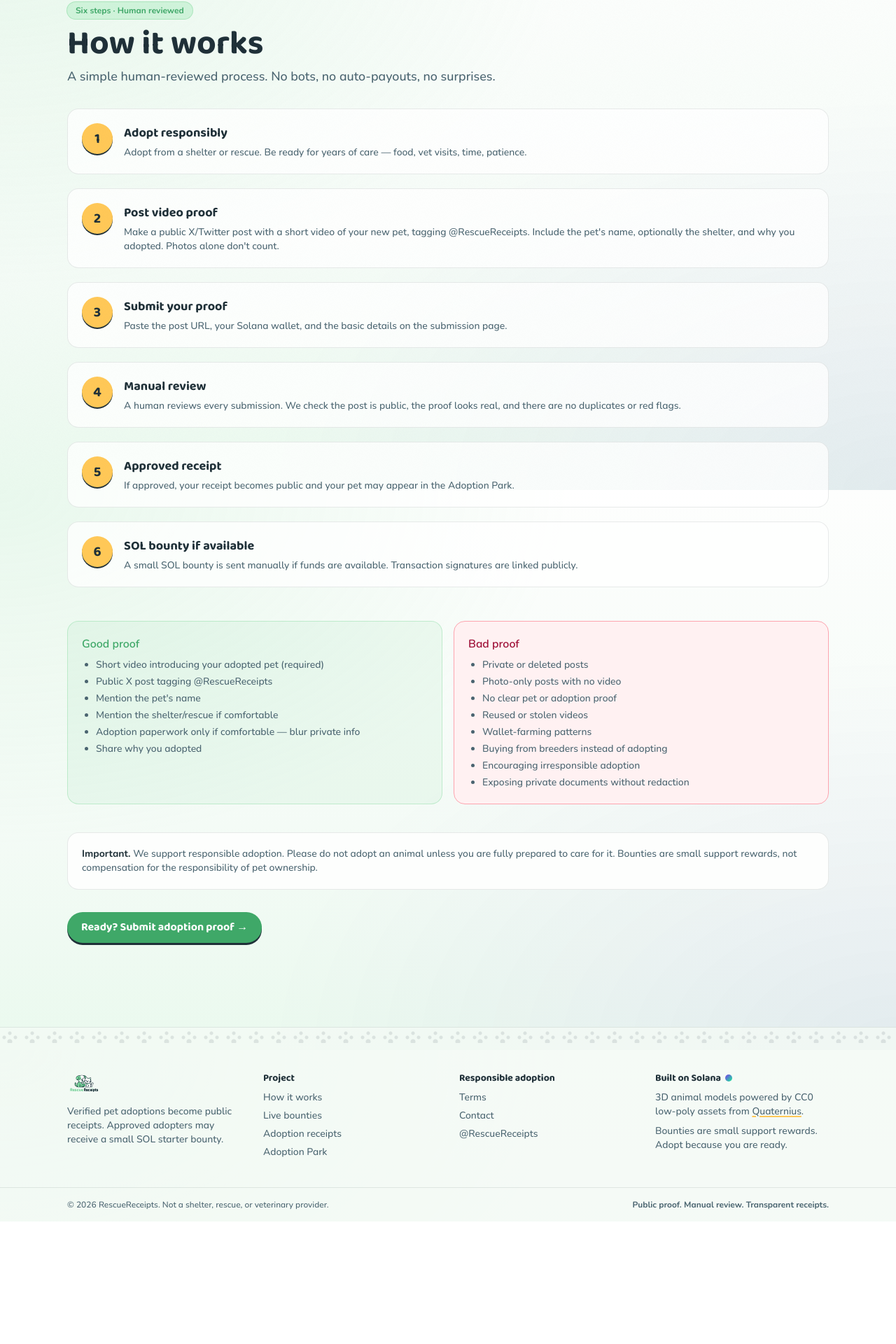
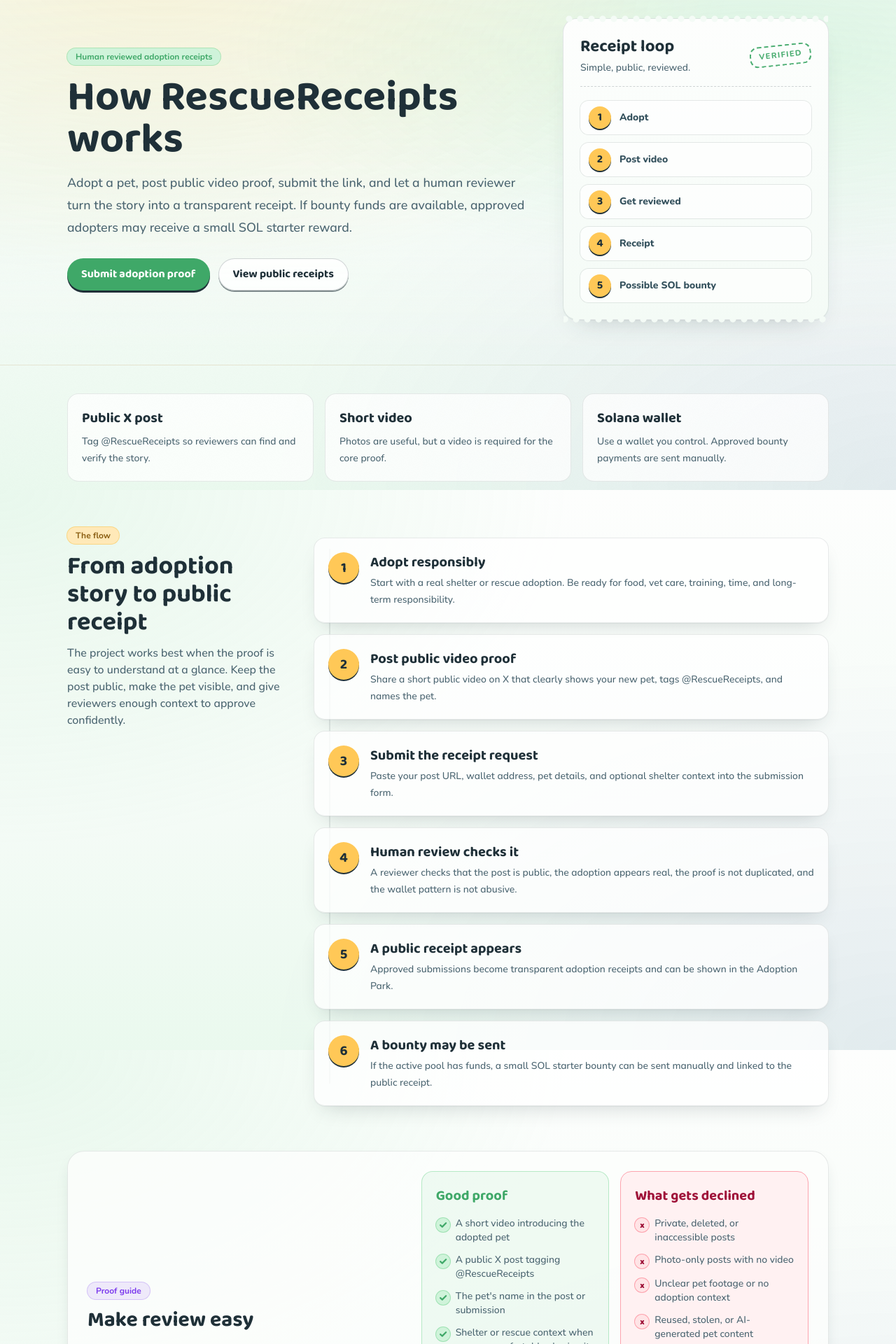
Before and after one commit to JermWang/RescueReceipts, a Next.js app: page /how-it-works in a window 1280 px wide. Shown: the part 100-2020 px from the top of the page at 70% size. Before the commit the page ends 1845 px from the top, so only its background shows below. Built offline with nearby package versions, Linux system fonts and the light colour scheme; no server answers.

Commit message:
Redesign how it works page

```diff
--- a/src/app/(site)/how-it-works/page.tsx
+++ b/src/app/(site)/how-it-works/page.tsx
@@ -1,72 +1,304 @@
 import Link from "next/link";
 import { SITE } from "@/lib/config";
 
-export const metadata = { title: `How it works — ${SITE.name}` };
+export const metadata = { title: `How it works - ${SITE.name}` };
+
+const flowSteps = [
+  {
+    title: "Adopt responsibly",
+    detail:
+      "Start with a real shelter or rescue adoption. Be ready for food, vet care, training, time, and long-term responsibility.",
+  },
+  {
+    title: "Post public video proof",
+    detail:
+      "Share a short public video on X that clearly shows your new pet, tags @RescueReceipts, and names the pet.",
+  },
+  {
+    title: "Submit the receipt request",
+    detail:
+      "Paste your post URL, wallet address, pet details, and optional shelter context into the submission form.",
+  },
+  {
+    title: "Human review checks it",
+    detail:
+      "A reviewer checks that the post is public, the adoption appears real, the proof is not duplicated, and the wallet pattern is not abusive.",
+  },
+  {
+    title: "A public receipt appears",
+    detail:
+      "Approved submissions become transparent adoption receipts and can be shown in the Adoption Park.",
+  },
+  {
+    title: "A bounty may be sent",
+    detail:
+      "If the active pool has funds, a small SOL starter bounty can be sent manually and linked to the public receipt.",
+  },
+];
+
+const essentials = [
+  ["Public X post", `Tag @${SITE.xHandle} so reviewers can find and verify the story.`],
+  ["Short video", "Photos are useful, but a video is required for the core proof."],
+  ["Solana wallet", "Use a wallet you control. Approved bounty payments are sent manually."],
+];
+
+const goodProof = [
+  "A short video introducing the adopted pet",
+  `A public X post tagging @${SITE.xHandle}`,
+  "The pet's name in the post or submission",
+  "Shelter or rescue context when you are comfortable sharing it",
+  "Optional paperwork with private information redacted",
+  "A real note about why you adopted",
+];
+
+const badProof = [
+  "Private, deleted, or inaccessible posts",
+  "Photo-only posts with no video",
+  "Unclear pet footage or no adoption context",
+  "Reused, stolen, or AI-generated pet content",
+  "Buying from breeders instead of adopting",
+  "Wallet-farming or duplicate submission patterns",
+  "Unredacted personal documents",
+  "Posts that encourage irresponsible adoption",
+];
+
+const approvalDetails = [
+  {
+    title: "Receipts are public",
+    detail:
+      "Approved entries show the pet story, review status, bounty status, and transaction link when paid.",
+  },
+  {
+    title: "Bounties are limited",
+    detail:
+      "The pool changes over time. Approval does not guarantee a fixed amount or any payment.",
+  },
+  {
+    title: "Payments are manual",
+    detail:
+      "There are no auto-payouts. Manual review protects the pool and keeps the receipts credible.",
+  },
+];
+
+const faqs = [
+  {
+    q: "Do I need adoption paperwork?",
+    a: "No. Paperwork can help, but do not expose private information. A public video post is the required proof signal.",
+  },
+  {
+    q: "Can I submit a pet I already adopted?",
+    a: "Yes, if you can make a fresh public video post and explain the adoption clearly.",
+  },
+  {
+    q: "How long does review take?",
+    a: "Reviews are manual, so timing depends on queue size and proof quality. Clear public posts are fastest to check.",
+  },
+  {
+    q: "Is RescueReceipts a shelter?",
+    a: "No. RescueReceipts is a public proof and starter-bounty project, not a shelter, rescue, veterinary provider, or adoption agency.",
+  },
+];
+
+function CheckMark() {
+  return (
+    <span
+      className="mt-0.5 grid h-5 w-5 shrink-0 place-items-center rounded-full bg-soft-greenPale text-soft-greenDark ring-1 ring-soft-green/70"
+      aria-hidden
+    >
+      <svg viewBox="0 0 16 16" className="h-3.5 w-3.5 fill-none stroke-current stroke-[2.5]">
+        <path d="M3.5 8.2 6.6 11 12.7 4.8" strokeLinecap="round" strokeLinejoin="round" />
+      </svg>
+    </span>
+  );
+}
+
+function XMark() {
+  return (
+    <span
+      className="mt-0.5 grid h-5 w-5 shrink-0 place-items-center rounded-full bg-rose-100 text-xs font-black text-rose-800 ring-1 ring-rose-300"
+      aria-hidden
+    >
+      x
+    </span>
+  );
+}
 
 export default function HowItWorksPage() {
   return (
-    <div className="section py-10 max-w-3xl">
-      <header>
-        <div className="chip-green">Six steps · Human reviewed</div>
-        <h1 className="mt-3 font-display text-4xl sm:text-5xl font-bold">How it works</h1>
-        <p className="text-ink-soft mt-2 text-lg">
-          A simple human-reviewed process. No bots, no auto-payouts, no surprises.
+    <div>
+      <div className="page-hero">
+        <div className="section grid gap-10 py-12 lg:grid-cols-[minmax(0,1fr)_380px] lg:items-center lg:py-16">
+          <header className="max-w-3xl">
+            <div className="chip-green">Human reviewed adoption receipts</div>
+            <h1 className="mt-4 font-display text-4xl font-bold leading-[0.98] sm:text-6xl">
+              How RescueReceipts works
+            </h1>
+            <p className="mt-4 max-w-2xl text-lg leading-8 text-ink-soft">
+              Adopt a pet, post public video proof, submit the link, and let a human reviewer turn the story into a transparent receipt. If bounty funds are available, approved adopters may receive a small SOL starter reward.
             </p>
+            <div className="mt-7 flex flex-col gap-3 sm:flex-row">
+              <Link href="/submit" className="btn-primary">
+                Submit adoption proof
+              </Link>
+              <Link href="/receipts" className="btn-secondary">
+                View public receipts
+              </Link>
+            </div>
           </header>
 
-      <ol className="mt-8 space-y-5">
-        {[
-          { t: "Adopt responsibly", d: "Adopt from a shelter or rescue. Be ready for years of care — food, vet visits, time, patience." },
-          { t: "Post video proof", d: `Make a public X/Twitter post with a short video of your new pet, tagging @${SITE.xHandle}. Include the pet's name, optionally the shelter, and why you adopted. Photos alone don't count.` },
-          { t: "Submit your proof", d: "Paste the post URL, your Solana wallet, and the basic details on the submission page." },
-          { t: "Manual review", d: "A human reviews every submission. We check the post is public, the proof looks real, and there are no duplicates or red flags." },
-          { t: "Approved receipt", d: "If approved, your receipt becomes public and your pet may appear in the Adoption Park." },
-          { t: "SOL bounty if available", d: "A small SOL bounty is sent manually if funds are available. Transaction signatures are linked publicly." },
-        ].map((s, i) => (
-          <li key={i} className="card-tile flex gap-4">
-            <div className="grid h-11 w-11 shrink-0 place-items-center rounded-full bg-gold font-display text-xl font-bold text-ink shadow-popSm">{i + 1}</div>
+          <aside className="receipt-card receipt-edge p-6">
+            <div className="flex items-center justify-between gap-4 border-b border-dashed border-ink/20 pb-4">
               <div>
-              <div className="font-display font-bold text-lg">{s.t}</div>
-              <p className="text-sm text-ink-soft mt-1">{s.d}</p>
+                <div className="font-display text-2xl font-bold">Receipt loop</div>
+                <p className="mt-1 text-sm text-ink-soft">Simple, public, reviewed.</p>
+              </div>
+              <div className="stamp text-soft-greenDark">Verified</div>
+            </div>
+            <div className="mt-5 space-y-3">
+              {["Adopt", "Post video", "Get reviewed", "Receipt", "Possible SOL bounty"].map((item, index) => (
+                <div key={item} className="flex items-center gap-3 rounded-xl bg-white/70 px-3 py-2 ring-1 ring-ink/10">
+                  <div className="grid h-8 w-8 place-items-center rounded-full bg-gold font-display font-bold text-ink shadow-popSm">
+                    {index + 1}
+                  </div>
+                  <span className="text-sm font-extrabold text-ink-mid">{item}</span>
+                </div>
+              ))}
+            </div>
+          </aside>
+        </div>
+      </div>
+
+      <main className="section">
+        <section className="mt-10 grid gap-4 md:grid-cols-3" aria-label="Submission essentials">
+          {essentials.map(([title, detail]) => (
+            <div key={title} className="card-tile">
+              <div className="font-display text-xl font-bold">{title}</div>
+              <p className="mt-2 text-sm leading-6 text-ink-soft">{detail}</p>
+            </div>
+          ))}
+        </section>
+
+        <section className="mt-16 grid gap-8 lg:grid-cols-[320px_minmax(0,1fr)] lg:items-start">
+          <div className="lg:sticky lg:top-24">
+            <div className="chip-gold">The flow</div>
+            <h2 className="mt-3 font-display text-3xl font-bold sm:text-4xl">
+              From adoption story to public receipt
+            </h2>
+            <p className="mt-3 text-ink-soft">
+              The project works best when the proof is easy to understand at a glance. Keep the post public, make the pet visible, and give reviewers enough context to approve confidently.
+            </p>
+          </div>
+
+          <ol className="relative space-y-4">
+            <span className="absolute bottom-8 left-[22px] top-8 hidden w-0.5 bg-ink/10 sm:block" aria-hidden />
+            {flowSteps.map((step, index) => (
+              <li key={step.title} className="relative rounded-2xl border-[1.5px] border-ink/10 bg-white/75 p-5 shadow-receipt">
+                <div className="flex gap-4">
+                  <div className="z-10 grid h-11 w-11 shrink-0 place-items-center rounded-full bg-gold font-display text-xl font-bold text-ink shadow-popSm">
+                    {index + 1}
+                  </div>
+                  <div>
+                    <h3 className="font-display text-xl font-bold">{step.title}</h3>
+                    <p className="mt-1 text-sm leading-6 text-ink-soft">{step.detail}</p>
+                  </div>
                 </div>
               </li>
             ))}
           </ol>
+        </section>
 
-      <section className="mt-12 grid gap-4 sm:grid-cols-2">
-        <div className="rounded-2xl border border-soft-green/40 bg-soft-green/10 p-5">
-          <div className="font-semibold text-soft-greenDark">Good proof</div>
-          <ul className="mt-2 text-sm text-ink-soft list-disc pl-5 space-y-1">
-            <li>Short video introducing your adopted pet (required)</li>
-            <li>Public X post tagging @{SITE.xHandle}</li>
-            <li>Mention the pet's name</li>
-            <li>Mention the shelter/rescue if comfortable</li>
-            <li>Adoption paperwork only if comfortable — blur private info</li>
-            <li>Share why you adopted</li>
+        <section className="mt-16 rounded-3xl border-[1.5px] border-ink/10 bg-cream-50/80 p-5 shadow-soft sm:p-7">
+          <div className="grid gap-6 lg:grid-cols-[minmax(0,0.9fr)_minmax(0,1.1fr)] lg:items-center">
+            <div>
+              <div className="chip-purple">Proof guide</div>
+              <h2 className="mt-3 font-display text-3xl font-bold">Make review easy</h2>
+              <p className="mt-3 text-ink-soft">
+                Think of your post as the public receipt seed. It does not need to be polished, but it does need to be clear, public, and honest.
+              </p>
+            </div>
+            <div className="grid gap-4 sm:grid-cols-2">
+              <div className="rounded-2xl border border-soft-green/50 bg-soft-green/10 p-5">
+                <h3 className="font-display text-xl font-bold text-soft-greenDark">Good proof</h3>
+                <ul className="mt-4 space-y-3 text-sm text-ink-soft">
+                  {goodProof.map((item) => (
+                    <li key={item} className="flex gap-2">
+                      <CheckMark />
+                      <span>{item}</span>
+                    </li>
+                  ))}
                 </ul>
               </div>
               <div className="rounded-2xl border border-rose-300 bg-rose-50 p-5">
-          <div className="font-semibold text-rose-800">Bad proof</div>
-          <ul className="mt-2 text-sm text-ink-soft list-disc pl-5 space-y-1">
-            <li>Private or deleted posts</li>
-            <li>Photo-only posts with no video</li>
-            <li>No clear pet or adoption proof</li>
-            <li>Reused or stolen videos</li>
-            <li>Wallet-farming patterns</li>
-            <li>Buying from breeders instead of adopting</li>
-            <li>Encouraging irresponsible adoption</li>
-            <li>Exposing private documents without redaction</li>
+                <h3 className="font-display text-xl font-bold text-rose-800">What gets declined</h3>
+                <ul className="mt-4 space-y-3 text-sm text-ink-soft">
+                  {badProof.map((item) => (
+                    <li key={item} className="flex gap-2">
+                      <XMark />
+                      <span>{item}</span>
+                    </li>
+                  ))}
                 </ul>
+              </div>
+            </div>
           </div>
         </section>
 
-      <div className="mt-10 rounded-2xl border border-ink/10 bg-cream-50 p-5 text-sm text-ink-soft">
-        <strong className="text-ink">Important.</strong> We support responsible adoption. Please do not adopt an animal unless you are fully prepared to care for it. Bounties are small support rewards, not compensation for the responsibility of pet ownership.
+        <section className="mt-16">
+          <div className="max-w-2xl">
+            <div className="chip-coral">After approval</div>
+            <h2 className="mt-3 font-display text-3xl font-bold sm:text-4xl">
+              Transparent receipts, careful bounty handling
+            </h2>
+            <p className="mt-3 text-ink-soft">
+              RescueReceipts is designed to reward real adoption stories without turning pets into a farming mechanic.
+            </p>
           </div>
 
-      <div className="mt-8">
-        <Link href="/submit" className="btn-primary">Ready? Submit adoption proof →</Link>
+          <div className="mt-6 grid gap-4 md:grid-cols-3">
+            {approvalDetails.map((item) => (
+              <article key={item.title} className="card-tile">
+                <h3 className="font-display text-xl font-bold">{item.title}</h3>
+                <p className="mt-2 text-sm leading-6 text-ink-soft">{item.detail}</p>
+              </article>
+            ))}
           </div>
+
+          <div className="mt-6 rounded-2xl border-[1.5px] border-gold/70 bg-gold-soft/70 p-5 text-sm leading-6 text-ink-soft">
+            <strong className="text-ink">Important:</strong> adopt because you are ready to care for an animal. Bounties are small starter rewards, not payment for pet ownership and not a reason to adopt before you are prepared.
+          </div>
+        </section>
+
+        <section className="mt-16 grid gap-8 lg:grid-cols-[280px_minmax(0,1fr)]">
+          <div>
+            <h2 className="font-display text-3xl font-bold">Quick answers</h2>
+            <p className="mt-3 text-ink-soft">
+              The details most people need before submitting.
+            </p>
+          </div>
+          <div className="grid gap-4 sm:grid-cols-2">
+            {faqs.map((item) => (
+              <article key={item.q} className="rounded-2xl border-[1.5px] border-ink/10 bg-white/70 p-5">
+                <h3 className="font-display text-lg font-bold">{item.q}</h3>
+                <p className="mt-2 text-sm leading-6 text-ink-soft">{item.a}</p>
+              </article>
+            ))}
+          </div>
+        </section>
+
+        <section className="mt-16 overflow-hidden rounded-3xl border-[1.5px] border-ink/10 bg-ink p-6 text-white shadow-soft sm:p-8">
+          <div className="grid gap-6 md:grid-cols-[minmax(0,1fr)_auto] md:items-center">
+            <div>
+              <h2 className="font-display text-3xl font-bold">Ready to create a receipt?</h2>
+              <p className="mt-2 max-w-2xl text-sm leading-6 text-white/75">
+                Make the public post first, then submit the URL and wallet. A reviewer will take it from there.
+              </p>
+            </div>
+            <Link href="/submit" className="btn-gold whitespace-nowrap">
+              Submit proof
+            </Link>
+          </div>
+        </section>
+      </main>
     </div>
   );
 }
```
Lines whose indentation alone changed are shown as unchanged.
